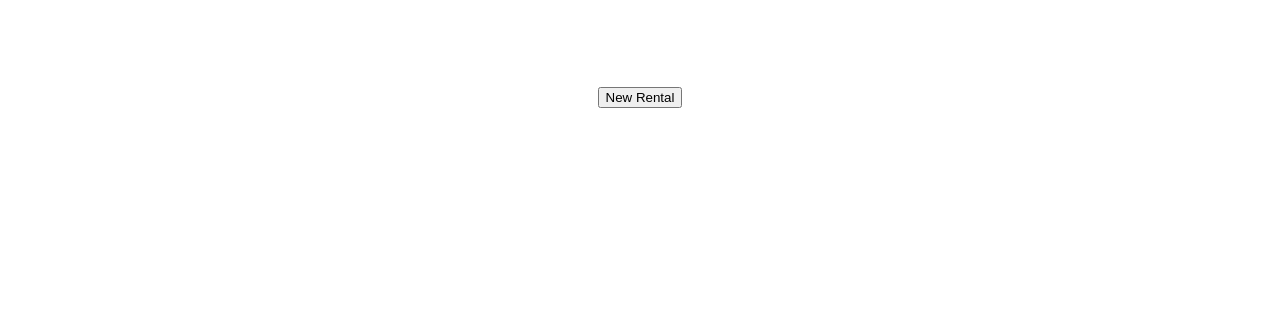
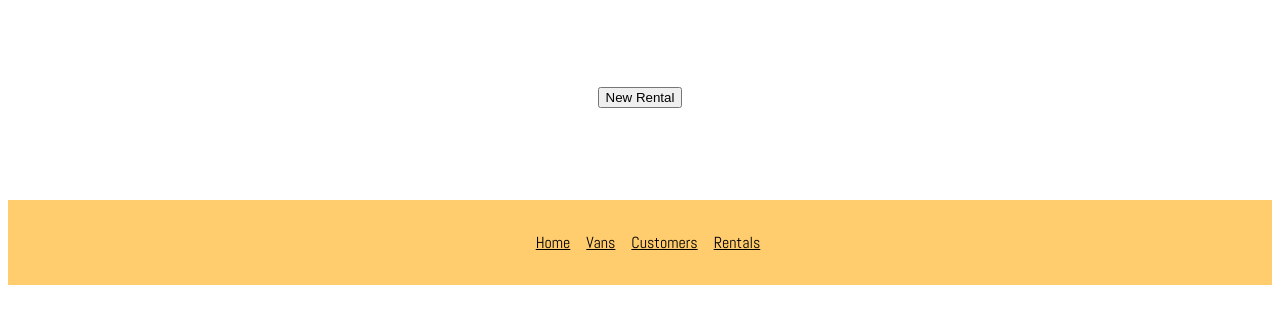
Before and after one commit to Jennahowieson/Wheelie-Wild-Campervans, a Flask app: page /rentals in a window 1280 px wide. Shown: the part 149-473 px from the top of the page. Run offline with Flask 2, Linux system fonts and the light colour scheme; data that the repository does not hold is empty; some libraries are stand-ins or nearby versions; some web fonts are replaced.

Commit message:
customer_name not coming through in rentals.index

```diff
--- a/console.py
+++ b/console.py
@@ -1,6 +1,7 @@
 import pdb
 from models.customer import Customer
 from models.van import Van
+from models.rental import Rental
 
 import repositories.van_repository as van_repository
 import repositories.customer_repository as customer_repository
--- a/controller/rental_controller.py
+++ b/controller/rental_controller.py
@@ -14,7 +14,8 @@ def rentals():
     rentals = rentals_repository.select_all()
     customers = customer_repository.select_all()
     vans = van_repository.select_all()
-    return render_template ("rentals/index.html", rentals = rentals, customers = customers, vans=vans)
+    return render_template ("rentals/index.html", rentals = rentals)
+    # return render_template ("rentals/index.html", rentals = rentals, customers = customers, vans=vans)
 
 @rentals_blueprint.route("/rentals/<id>")
 def rental(id):
@@ -51,3 +52,15 @@ def create_rental():
 def edit_rental(id):
     rental = rentals_repository.select(id)
     return render_template ("rentals/edit_rental.html", rental = rental)
+
+
+# @entals_blueprint.route("/rentals/<id>/edit_rental", methods=["POST"])
+# def update_rental(id):
+#     van_name = request.form["van_name"]
+#     reg_plate = request.form["reg_plate"]
+#     year = request.form["year"]
+#     capacity = request.form["capacity"]
+#     type = request.form["type"]
+#     van = Van(van_name, reg_plate, year, capacity,type, id)
+#     van_repository.update(van)
+#     return render_template("vans/single_van.html", van=van)
--- a/static/css/style.css
+++ b/static/css/style.css
@@ -5,6 +5,35 @@ main{
     align-items: center;
     margin: 2rem;
 }
+
+footer{
+    display: flex;
+    background-color: rgb(255, 204, 110);
+    padding: 1rem;
+    font-family: "Abel", sans-serif;
+    justify-content: space-evenly;
+
+}
+
+#footer-menu {
+    display: flex;
+    justify-content: space-between;
+    list-style: none;
+    margin: 0;
+    padding: 1rem;
+    font-family: "Abel", sans-serif;
+}
+
+footer > nav> ul> li {
+    color: black;
+    text-decoration:bold;
+    padding-left: 1rem
+}
+footer > nav> ul> li>a {
+    color: black;
+    text-decoration:bold;
+}
+
 .menu {
     display: flex;
     justify-content: space-around;
@@ -14,6 +43,7 @@ main{
     padding: 2rem;
     font-family: "Abel", sans-serif;
 }
+
 .menu>li>a{
     color: black;
     text-decoration:bold;
--- a/templates/base.html
+++ b/templates/base.html
@@ -26,4 +26,14 @@
     {% endblock %}
 </body>
 
+<footer>
+  <nav>
+    <ul id ="footer-menu">
+      <li><a href="/"> Home </a></li>
+      <li><a href="/vans"> Vans </a></li>
+      <li><a href="/customers"> Customers </a></li>
+      <li><a href="/rentals">Rentals</a></li>
+    </ul>
+  </nav>
+</footer>
 </html>
--- a/templates/rentals/index.html
+++ b/templates/rentals/index.html
@@ -8,7 +8,8 @@
         {% for rental in rentals %}
         <section class=thumbnail>
             <h3><a href="/rentals/{{ rental.id }}">Rental {{ rental.id }}</a></h3>
-            <p>Customer Name: {{ rental.customer.customer_id }} </p>
+            <p>Customer Name: {{ rental.customer }} </p>
+            <p>Van Rented: {{ rental.van }}</p>
             <p>Rental Start Date: {{ rental.start_date }} </p>
             <p>Rental End Date: {{ rental.end_date }} </p>
             <form action="/rentals/{{ rental.id }}/edit_rental">
```
Also changed, not shown: templates/index.html (+15 -0 lines).
